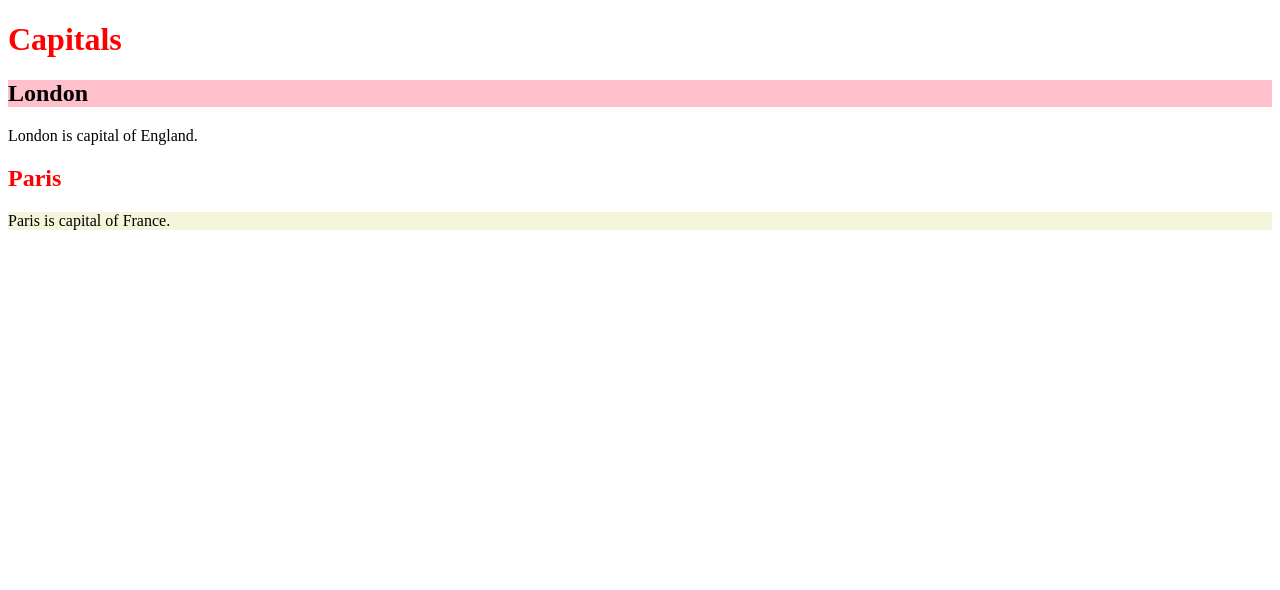
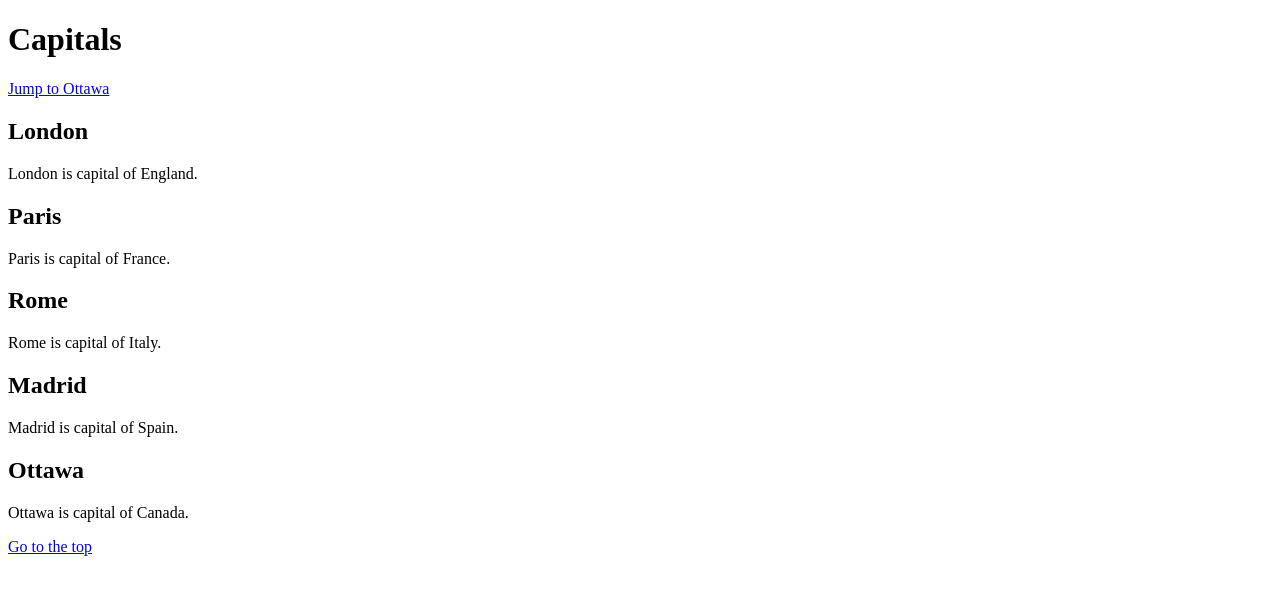
Before and after one commit to Karoboro/ACIT1620-Week5, a plain HTML site: page index.html in a window 1280 px wide. Drawn offline with Linux system fonts and the light colour scheme.

Commit message:
added id and anchor to page

```diff
--- a/index.html
+++ b/index.html
@@ -6,10 +6,29 @@
         <link rel="stylesheet" href="stylesheets/stylesheet.css">
     </head>
     <body>
-        <h1 class="heading">Capitals</h1>
+        <h1 id="top">Capitals</h1>
+        <p><a href="#ottawa">Jump to Ottawa</a></p>
+
+        <h2>London</h2>
+        <p>London is capital of England.</p>
+        <h2>Paris</h2>
+        <p>Paris is capital of France.</p>
+
+        <h2>Rome</h2>
+        <p>Rome is capital of Italy.</p>
+
+        <h2>Madrid</h2>
+        <p> Madrid is capital of Spain.</p>
+
+        <h2 id="ottawa">Ottawa</h2>
+        <p> Ottawa is capital of Canada.</p>
+
+        <p><a href="#top">Go to the top</a></p>
+
+        <!-- <h1 class="heading">Capitals</h1>
         <h2 id="firsth2">London</h2>
         <p>London is capital of England.</p>
         <h2 class="heading">Paris</h2>
-        <p class="capitalpara">Paris is capital of France.</p>
+        <p class="capitalpara">Paris is capital of France.</p> -->
     </body>
 </html>
```
